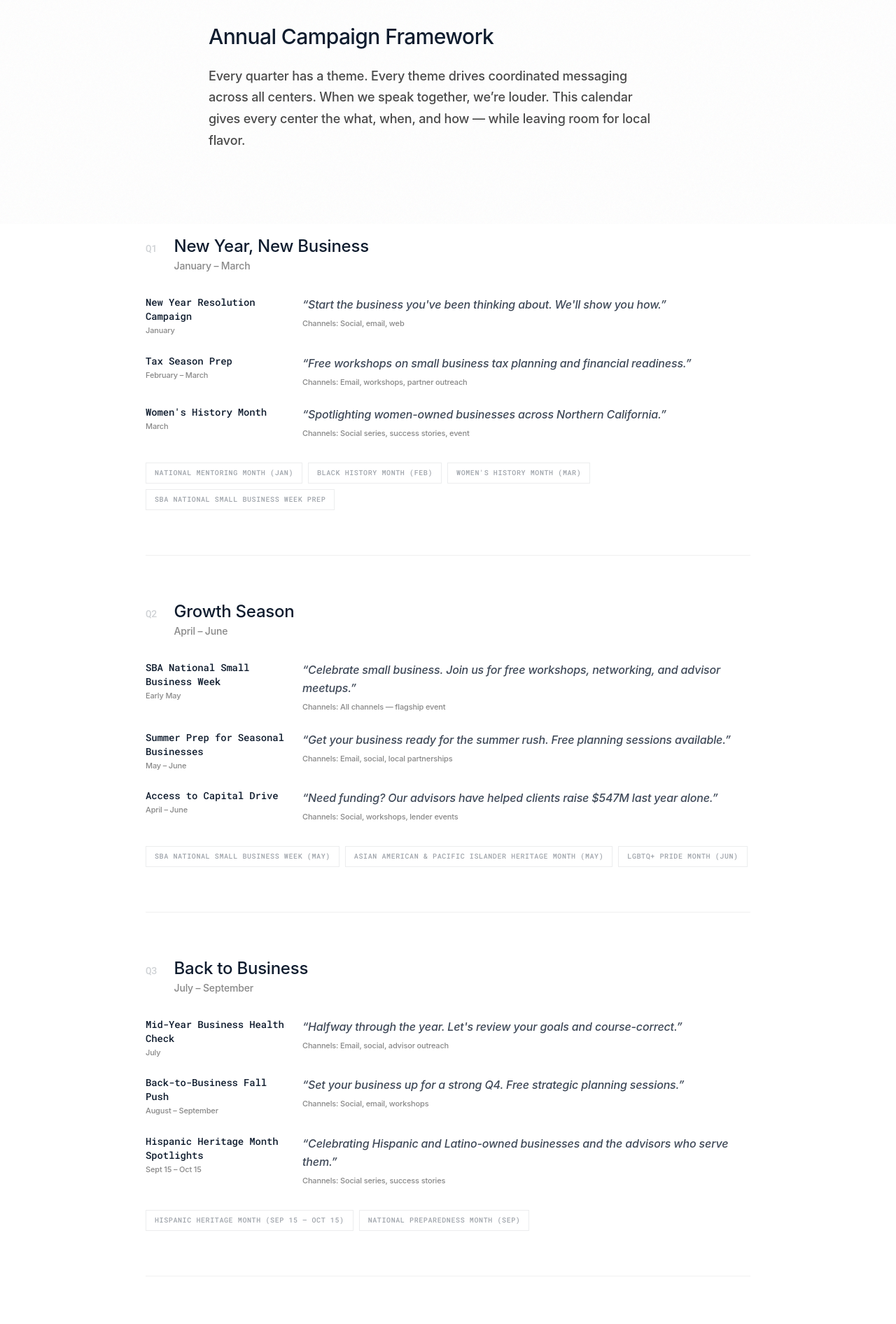
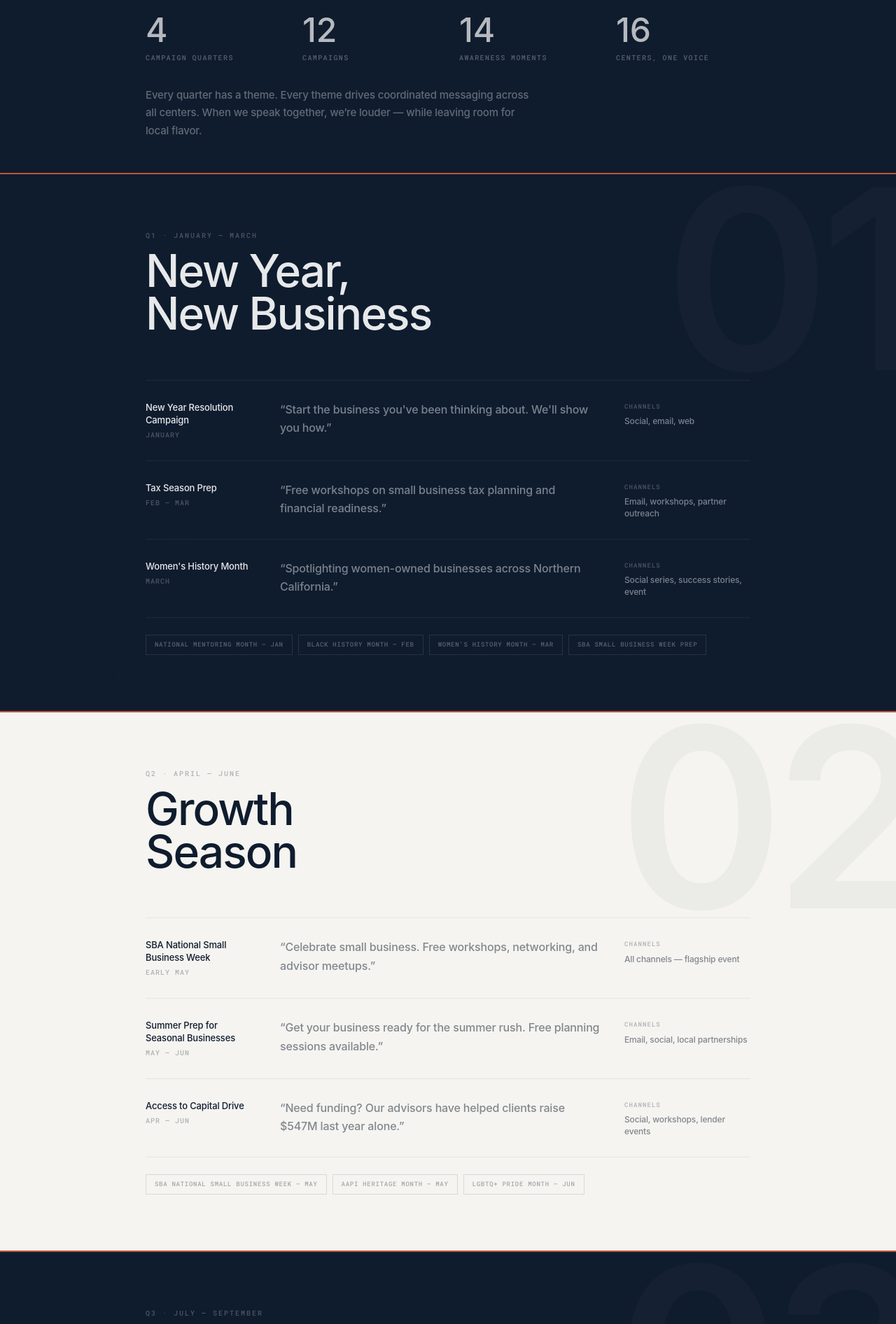
Before and after one commit to aphelps099/norcal-sbdc-brand, a Next.js app in the folder brand-house/: page /calendar in a window 1280 px wide. Shown: the part 480-2372 px from the top of the page at 70% size. Built offline with nearby package versions, Linux system fonts and the light colour scheme; a web font is replaced by a local one.

Commit message:
calendar: full redesign — quarter panels, giant Q watermarks, coral keylines, stat bar intro

```diff
--- a/brand-house/src/app/(chapters)/calendar/page.tsx
+++ b/brand-house/src/app/(chapters)/calendar/page.tsx
@@ -7,8 +7,10 @@ import SocialWall from "@/components/SocialWall";
 const quarters = [
   {
     label: "Q1",
+    num: "01",
     months: "January – March",
-    theme: "New Year, New Business",
+    theme: "New Year,\nNew Business",
+    themeShort: "New Year, New Business",
     campaigns: [
       {
         name: "New Year Resolution Campaign",
@@ -18,7 +20,7 @@ const quarters = [
       },
       {
         name: "Tax Season Prep",
-        timing: "February – March",
+        timing: "Feb – Mar",
         message: "Free workshops on small business tax planning and financial readiness.",
         channels: "Email, workshops, partner outreach",
       },
@@ -30,46 +32,52 @@ const quarters = [
       },
     ],
     awareness: [
-      "National Mentoring Month (Jan)",
-      "Black History Month (Feb)",
-      "Women's History Month (Mar)",
-      "SBA National Small Business Week prep",
+      "National Mentoring Month — Jan",
+      "Black History Month — Feb",
+      "Women's History Month — Mar",
+      "SBA Small Business Week prep",
     ],
+    dark: true,
   },
   {
     label: "Q2",
+    num: "02",
     months: "April – June",
-    theme: "Growth Season",
+    theme: "Growth\nSeason",
+    themeShort: "Growth Season",
     campaigns: [
       {
         name: "SBA National Small Business Week",
         timing: "Early May",
-        message: "Celebrate small business. Join us for free workshops, networking, and advisor meetups.",
+        message: "Celebrate small business. Free workshops, networking, and advisor meetups.",
         channels: "All channels — flagship event",
       },
       {
         name: "Summer Prep for Seasonal Businesses",
-        timing: "May – June",
+        timing: "May – Jun",
         message: "Get your business ready for the summer rush. Free planning sessions available.",
         channels: "Email, social, local partnerships",
       },
       {
         name: "Access to Capital Drive",
-        timing: "April – June",
+        timing: "Apr – Jun",
         message: "Need funding? Our advisors have helped clients raise $547M last year alone.",
         channels: "Social, workshops, lender events",
       },
     ],
     awareness: [
-      "SBA National Small Business Week (May)",
-      "Asian American & Pacific Islander Heritage Month (May)",
-      "LGBTQ+ Pride Month (Jun)",
+      "SBA National Small Business Week — May",
+      "AAPI Heritage Month — May",
+      "LGBTQ+ Pride Month — Jun",
     ],
+    dark: false,
   },
   {
     label: "Q3",
+    num: "03",
     months: "July – September",
-    theme: "Back to Business",
+    theme: "Back to\nBusiness",
+    themeShort: "Back to Business",
     campaigns: [
       {
         name: "Mid-Year Business Health Check",
@@ -79,224 +87,255 @@ const quarters = [
       },
       {
         name: "Back-to-Business Fall Push",
-        timing: "August – September",
+        timing: "Aug – Sep",
         message: "Set your business up for a strong Q4. Free strategic planning sessions.",
         channels: "Social, email, workshops",
       },
       {
         name: "Hispanic Heritage Month Spotlights",
-        timing: "Sept 15 – Oct 15",
+        timing: "Sep 15 – Oct 15",
         message: "Celebrating Hispanic and Latino-owned businesses and the advisors who serve them.",
         channels: "Social series, success stories",
       },
     ],
     awareness: [
-      "Hispanic Heritage Month (Sep 15 – Oct 15)",
-      "National Preparedness Month (Sep)",
+      "Hispanic Heritage Month — Sep 15",
+      "National Preparedness Month — Sep",
     ],
+    dark: true,
   },
   {
     label: "Q4",
+    num: "04",
     months: "October – December",
-    theme: "Impact & Year-End",
+    theme: "Impact &\nYear-End",
+    themeShort: "Impact & Year-End",
     campaigns: [
       {
         name: "Annual Impact Report",
-        timing: "October – November",
+        timing: "Oct – Nov",
         message: "Our numbers tell the story. $547M raised. 42,000+ jobs. Here's the full picture.",
         channels: "Web, email, social, stakeholders",
       },
       {
         name: "Small Business Saturday",
-        timing: "Late November",
+        timing: "Late Nov",
         message: "Shop local. Support the businesses that make our communities what they are.",
         channels: "Social, partner posts, local media",
       },
       {
         name: "Year-End Planning Workshops",
-        timing: "November – December",
+        timing: "Nov – Dec",
         message: "Close the year strong. Tax prep, financial review, and 2027 goal setting.",
         channels: "Email, workshops",
       },
     ],
     awareness: [
-      "National Disability Employment Awareness Month (Oct)",
-      "Native American Heritage Month (Nov)",
-      "Small Business Saturday (Nov)",
-      "Giving Tuesday (Dec)",
+      "Disability Employment Awareness Month — Oct",
+      "Native American Heritage Month — Nov",
+      "Small Business Saturday — Nov",
+      "Giving Tuesday — Dec",
     ],
+    dark: false,
   },
 ];
 
 const recurringContent = [
-  {
-    title: "Client Spotlight",
-    frequency: "Bi-weekly",
-    desc: "Feature a client success story with photo, quote, and impact stats. Use the Success Story template.",
-  },
-  {
-    title: "Advisor Tip",
-    frequency: "Weekly",
-    desc: "Short, actionable business advice from an SBDC advisor. Keep it under 200 words. Include advisor name and headshot.",
-  },
-  {
-    title: "By the Numbers",
-    frequency: "Monthly",
-    desc: "One compelling stat with context. '$12M in capital accessed by NorCal businesses in March alone.'",
-  },
-  {
-    title: "Event Promotion",
-    frequency: "As needed",
-    desc: "Start promoting 2 weeks before. Increase frequency in the final 3 days. Include date, time, registration link, and what attendees will learn.",
-  },
-  {
-    title: "Partner Shoutout",
-    frequency: "Monthly",
-    desc: "Acknowledge lending partners, host institutions, and community organizations. Strengthens relationships and extends reach.",
-  },
+  { title: "Client Spotlight", frequency: "Bi-weekly", desc: "Feature a client success story with photo, quote, and impact stats. Use the Success Story template." },
+  { title: "Advisor Tip", frequency: "Weekly", desc: "Short, actionable business advice from an SBDC advisor. Keep it under 200 words. Include advisor name and headshot." },
+  { title: "By the Numbers", frequency: "Monthly", desc: "One compelling stat with context. '$12M in capital accessed by NorCal businesses in March alone.'" },
+  { title: "Event Promotion", frequency: "As needed", desc: "Start promoting 2 weeks before. Increase frequency in the final 3 days. Include date, time, registration link, and what attendees will learn." },
+  { title: "Partner Shoutout", frequency: "Monthly", desc: "Acknowledge lending partners, host institutions, and community organizations. Strengthens relationships and extends reach." },
 ];
 
 export default function CalendarPage() {
   return (
     <>
-      <InteriorHero bg="#A73B44"
+      <InteriorHero
+        bg="#A73B44"
         title="Calendar"
         subtitle="Campaign themes, key dates, and a coordinated messaging framework so all 16 centers move together."
       />
 
-      <div className="bg-white py-12 md:py-16">
-        {/* Intro */}
-        <div className="max-w-[780px] mx-auto px-8 md:px-12 mb-14">
-          <h2 className="font-sans text-2xl md:text-3xl text-navy tracking-[-0.02em] mb-6">
-            Annual Campaign Framework
-          </h2>
-          <p className="font-sans text-base md:text-lg text-text-secondary leading-[1.7] max-w-[640px]">
-            Every quarter has a theme. Every theme drives coordinated messaging
-            across all centers. When we speak together, we&rsquo;re louder. This
-            calendar gives every center the what, when, and how — while leaving
-            room for local flavor.
+      {/* ── Intro stat bar ── */}
+      <div className="bg-[#0f1c2e] border-t border-white/[0.06]">
+        <div className="max-w-[960px] mx-auto px-8 md:px-12 py-10 md:py-12">
+          <div className="grid grid-cols-2 md:grid-cols-4 gap-8 mb-8">
+            {[
+              { value: "4", label: "Campaign Quarters" },
+              { value: "12", label: "Campaigns" },
+              { value: "14", label: "Awareness Moments" },
+              { value: "16", label: "Centers, One Voice" },
+            ].map((s) => (
+              <div key={s.label}>
+                <p
+                  className="text-white/70 leading-none mb-2"
+                  style={{ fontFamily: "var(--sans)", fontSize: "clamp(32px, 4vw, 48px)", fontWeight: 500 }}
+                >
+                  {s.value}
                 </p>
+                <p className="font-label text-[10px] uppercase tracking-[0.14em] text-white/30">{s.label}</p>
               </div>
-
-        {/* Quarterly Sections */}
-        <div className="max-w-[960px] mx-auto px-8 md:px-12 mb-16">
-          <div className="space-y-0">
-            {quarters.map((q, qi) => (
-              <div
-                key={q.label}
-                className={`py-12 md:py-16 ${
-                  qi < quarters.length - 1
-                    ? "border-b border-black/[0.06]"
-                    : ""
-                }`}
-              >
-                {/* Quarter header */}
-                <div className="flex flex-col md:flex-row md:items-baseline gap-3 md:gap-6 mb-8">
-                  <span className="font-mono text-sm text-navy/20 font-700">
-                    {q.label}
-                  </span>
-                  <div>
-                    <h3 className="font-sans text-xl md:text-2xl text-navy tracking-[-0.01em]">
-                      {q.theme}
-                    </h3>
-                    <p className="font-sans text-sm text-text-tertiary mt-0.5">
-                      {q.months}
+            ))}
+          </div>
+          <p className="font-sans text-white/35 leading-[1.7] max-w-[560px]" style={{ fontSize: "clamp(13px, 1.3vw, 15px)" }}>
+            Every quarter has a theme. Every theme drives coordinated messaging across all centers.
+            When we speak together, we&rsquo;re louder — while leaving room for local flavor.
           </p>
         </div>
       </div>
 
-                {/* Campaigns */}
-                <div className="space-y-6 mb-8">
-                  {q.campaigns.map((c) => (
+      {/* ── Quarter panels ── */}
+      {quarters.map((q) => {
+        const bg      = q.dark ? "#0f1c2e" : "#f5f4f0";
+        const textPri = q.dark ? "text-white/90" : "text-navy";
+        const textSec = q.dark ? "text-white/45" : "text-navy/50";
+        const textTer = q.dark ? "text-white/25" : "text-navy/30";
+        const border  = q.dark ? "border-white/[0.06]" : "border-navy/[0.07]";
+        const chipBg  = q.dark ? "border-white/[0.10] text-white/30" : "border-navy/[0.12] text-navy/35";
+
+        return (
+          <div key={q.label} style={{ backgroundColor: bg }} className="relative overflow-hidden">
+            {/* Coral keyline at top */}
+            <div className="w-full h-[2px] bg-[#c4543a]" />
+
+            {/* Giant quarter watermark */}
+            <div
+              className="absolute right-0 top-0 leading-none select-none pointer-events-none"
+              style={{
+                fontFamily: "var(--sans)",
+                fontWeight: 600,
+                fontSize: "clamp(180px, 28vw, 380px)",
+                color: q.dark ? "rgba(255,255,255,0.025)" : "rgba(15,28,46,0.04)",
+                lineHeight: 0.85,
+                letterSpacing: "-0.04em",
+                transform: "translateX(8%)",
+              }}
+              aria-hidden="true"
+            >
+              {q.num}
+            </div>
+
+            {q.dark && (
+              <SbdcWatermark
+                className="absolute -left-[6%] bottom-[5%] w-[30vw] max-w-[360px] text-white pointer-events-none select-none"
+                opacity={0.025}
+              />
+            )}
+
+            <div className="max-w-[960px] mx-auto px-8 md:px-12 py-14 md:py-20 relative z-10">
+
+              {/* Quarter header */}
+              <div className="flex flex-col md:flex-row md:items-end gap-4 md:gap-10 mb-12 md:mb-16">
+                <div className="shrink-0">
+                  <p className={`font-label text-[10px] uppercase tracking-[0.2em] mb-3 ${textTer}`}>
+                    {q.label} · {q.months}
+                  </p>
+                  <h2
+                    className={`tracking-[-0.03em] leading-[0.95] whitespace-pre-line ${textPri}`}
+                    style={{ fontFamily: "var(--sans)", fontWeight: 500, fontSize: "clamp(36px, 5vw, 64px)" }}
+                  >
+                    {q.theme}
+                  </h2>
+                </div>
+              </div>
+
+              {/* Campaign rows */}
+              <div className={`border-t ${border}`}>
+                {q.campaigns.map((c, ci) => (
                   <div
                     key={c.name}
-                      className="grid grid-cols-1 md:grid-cols-[200px_1fr] gap-3 md:gap-6"
+                    className={`grid grid-cols-1 md:grid-cols-[160px_1fr_180px] gap-4 md:gap-8 py-6 md:py-7 border-b ${border}`}
                   >
-                      <div>
-                        <h4 className="font-label text-sm text-navy">
+                    {/* Left: name + timing */}
+                    <div className="pt-0.5">
+                      <p className={`font-sans text-[13px] leading-snug mb-1 ${textPri}`} style={{ fontWeight: 500 }}>
                         {c.name}
-                        </h4>
-                        <p className="font-sans text-[11px] text-text-tertiary mt-0.5">
+                      </p>
+                      <p className={`font-label text-[10px] uppercase tracking-[0.1em] ${textTer}`}>
                         {c.timing}
                       </p>
                     </div>
+
+                    {/* Center: message */}
                     <div>
-                        <p className="font-sans text-sm md:text-base text-navy/80 leading-relaxed italic mb-1.5">
+                      <p className={`font-sans leading-[1.65] ${textSec}`}
+                        style={{ fontSize: "clamp(14px, 1.4vw, 16px)" }}>
                         &ldquo;{c.message}&rdquo;
                       </p>
-                        <p className="font-sans text-[11px] text-text-tertiary">
-                          Channels: {c.channels}
-                        </p>
+                    </div>
+
+                    {/* Right: channels */}
+                    <div className="pt-0.5">
+                      <p className={`font-label text-[9px] uppercase tracking-[0.12em] mb-1.5 ${textTer}`}>Channels</p>
+                      <p className={`font-sans text-[12px] leading-snug ${textSec}`}>{c.channels}</p>
                     </div>
                   </div>
                 ))}
               </div>
 
-                {/* Awareness dates */}
-                <div className="flex flex-wrap gap-2">
+              {/* Awareness strip */}
+              <div className="mt-6 flex flex-wrap gap-2">
                 {q.awareness.map((a) => (
                   <span
                     key={a}
-                      className="inline-block px-3 py-1.5 border border-navy/[0.08] font-label text-[10px] uppercase tracking-[0.06em] text-navy/40"
+                    className={`inline-block px-3 py-1.5 border font-label text-[9px] uppercase tracking-[0.08em] ${chipBg}`}
                   >
                     {a}
                   </span>
                 ))}
               </div>
-              </div>
-            ))}
+
             </div>
           </div>
-
-      </div>
+        );
+      })}
 
       <SocialWall />
 
-      {/* Recurring Content — dark navy bg */}
-      <div className="bg-[#0f1c2e] py-14 md:py-20 relative overflow-hidden">
-        <SbdcWatermark className="absolute -right-[8%] top-[10%] w-[40vw] max-w-[500px] text-white pointer-events-none select-none" opacity={0.035} />
-        <div className="max-w-[780px] mx-auto px-8 md:px-12">
+      {/* ── Recurring Content Series ── */}
+      <div className="bg-[#0f1c2e] relative overflow-hidden">
+        <div className="w-full h-[2px] bg-[#c4543a]" />
+        <SbdcWatermark
+          className="absolute -right-[8%] top-[10%] w-[40vw] max-w-[500px] text-white pointer-events-none select-none"
+          opacity={0.03}
+        />
+        <div className="max-w-[960px] mx-auto px-8 md:px-12 py-14 md:py-20 relative z-10">
+          <div className="border-t border-white/[0.08] pt-6 mb-10">
+            <p className="font-label text-[10px] uppercase tracking-[0.1em] text-white/30 mb-2">Always-On</p>
             <h2
-            className="tracking-[-0.02em] text-white/90 mb-4"
-            style={{
-              fontFamily: "var(--sans)",
-              fontWeight: 500,
-              fontSize: "clamp(28px, 3.5vw, 40px)",
-            }}
+              className="text-white/90 tracking-[-0.02em]"
+              style={{ fontFamily: "var(--sans)", fontWeight: 500, fontSize: "clamp(28px, 3.2vw, 40px)" }}
             >
               Recurring Content Series
             </h2>
-          <p className="font-sans text-base text-white/50 leading-relaxed mb-10 max-w-xl">
-            In addition to campaign-specific content, these recurring series
-            keep your channels active and on-brand between pushes.
+          </div>
+          <p className="font-sans text-white/35 leading-[1.7] mb-10 max-w-[520px]"
+            style={{ fontSize: "clamp(13px, 1.3vw, 15px)" }}>
+            In addition to campaign-specific content, these series keep your channels active and on-brand between pushes.
           </p>
 
-          <div className="space-y-0">
-            {recurringContent.map((item, i) => (
+          <div className="border-t border-white/[0.06]">
+            {recurringContent.map((item) => (
               <div
                 key={item.title}
-                className={`py-6 flex flex-col md:flex-row md:items-start gap-3 md:gap-8 ${
-                  i < recurringContent.length - 1
-                    ? "border-b border-white/[0.06]"
-                    : ""
-                }`}
+                className="grid grid-cols-1 md:grid-cols-[200px_1fr] gap-4 md:gap-10 py-6 border-b border-white/[0.06]"
               >
-                <div className="md:w-48 shrink-0">
-                  <h4 className="font-label text-sm text-white/90">
+                <div className="pt-0.5">
+                  <p className="font-sans text-white/80 text-[14px] mb-1" style={{ fontWeight: 500 }}>
                     {item.title}
-                  </h4>
-                  <span className="font-sans text-[11px] text-[#8FC5D9] font-label uppercase tracking-[0.1em]">
+                  </p>
+                  <span className="font-label text-[10px] uppercase tracking-[0.12em] text-[#c4543a]/70">
                     {item.frequency}
                   </span>
                 </div>
-                <p className="font-sans text-sm text-white/50 leading-relaxed">
-                  {item.desc}
-                </p>
+                <p className="font-sans text-[13px] text-white/40 leading-relaxed">{item.desc}</p>
               </div>
             ))}
           </div>
         </div>
       </div>
+
       <NextSectionLink title="Stories" href="/stories" />
     </>
   );
```
Lines whose indentation alone changed are shown as unchanged.
